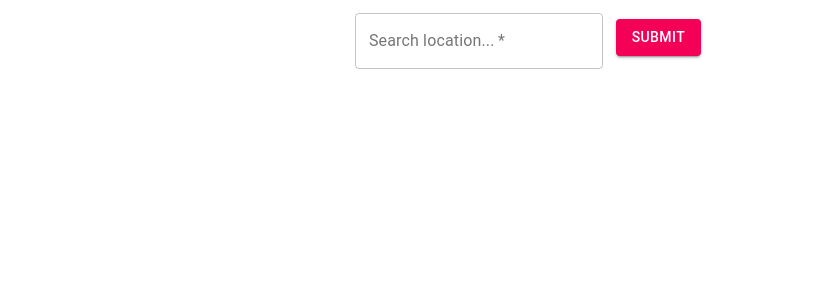
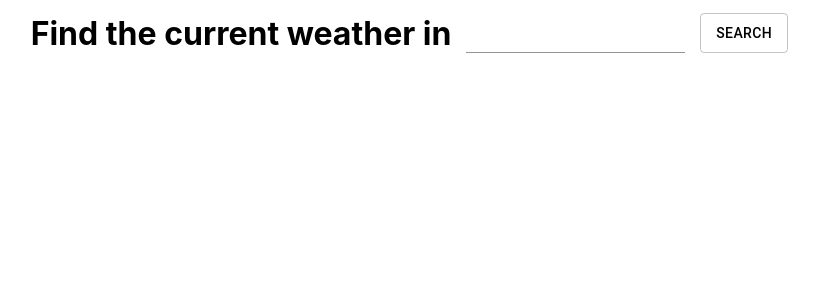
Before and after one commit to CalebBap/weather-app, a React (Create React App) app: page / in a window 1280 px wide. Shown: the top 300 px of the page, without its empty margins (112-931 px from the left). Built offline with nearby package versions, Linux system fonts and the light colour scheme.

Commit message:
Finished styling header/search area

```diff
--- a/src/Components/SearchBar/LocationSearchBar.css
+++ b/src/Components/SearchBar/LocationSearchBar.css
@@ -1,8 +1,29 @@
-.SearchBarContainer{
+.headerContainer{
+    display: inline-flex;
+    align-items: flex-end;
     margin-top: 1%;
 }
 
+h1{
+    float: left;
+    margin: 0 15px 0 0;
+}
+
+.searchBarContainer{
+    float: center;
+    width: 22%;
+}
+
+#locationSearchBar{
+    font-size: 2em;
+    font-weight: bolder;
+    text-align: center;
+    padding: 0 0 0 0;
+}
+
 #queryBttn{
-    margin-left: 1%;
-    margin-top: 0.5%;
+    float: right;
+    color: black;
+    height: 40px;
+    margin-left: 15px;;
 }
--- a/src/Components/SearchBar/LocationSearchBar.tsx
+++ b/src/Components/SearchBar/LocationSearchBar.tsx
@@ -26,24 +26,28 @@ function LocationSearchBar(props: ISearchBarProps){
     }
 
     return(
-        <div className="SearchBarContainer">
+        <div className="headerContainer">
+            <h1>Find the current weather in </h1>
+
+            <div className="searchBarContainer">
                 <TextField
                     required
                     id="locationSearchBar"
-                label="Search location..."
-                variant="outlined"
+                    label=""
+                    variant="standard"
                     error={HasFocus && SearchQuery === ""}  // red outline when TextField is in focus and empty
                     onClick={() => setHasFocus(true)}
                     value={SearchQuery}
                     onChange={e => handleSearchQueryChange(e.target.value)}
                 />
+            </div>
 
             <Button
                 id="queryBttn"
-                variant="contained"
-                color="secondary"
+                variant="outlined"
+                color="default"
                 onClick={handleQuery}>
-                    Submit
+                    Search
             </Button>
         </div>
     );
--- a/src/Components/WeatherInfo/WeatherInfo.css
+++ b/src/Components/WeatherInfo/WeatherInfo.css
@@ -0,0 +1,8 @@
+#weather{
+    font-size: 10em;
+    color: #FFFFFF;
+}
+#description{
+    font-size: 2em;
+    color: #FFFFFF;
+}
--- a/src/Components/WeatherInfo/WeatherInfo.tsx
+++ b/src/Components/WeatherInfo/WeatherInfo.tsx
@@ -21,9 +21,16 @@ function WeatherInfo(props: IWeatherInfo) {
 
     useEffect( () => {
         if(props.SearchQuery?.length !== 0 && props.SearchQuery !== null && props.SearchQuery !== "") {
-            fetch('http://api.openweathermap.org/data/2.5/weather?q=' + props.SearchQuery + '&appid=' + process.env.REACT_APP_API_KEY)
+            fetch('http://api.openweathermap.org/data/2.5/weather?q=' + props.SearchQuery + '&units=metric&appid=' + process.env.REACT_APP_API_KEY)
             .then(response => response.json())
                 .then(response => {
+                    updatePage(response);
+                })
+            .catch(() => console.log("Fetch response error"));
+        }
+    });
+
+    let updatePage = (response: any) => {
         let weather = response.weather[0].main;
         let bgColor: string = "";
 
@@ -55,10 +62,7 @@ function WeatherInfo(props: IWeatherInfo) {
             bgColor = "#ADD8E6";
         }
         document.body.style.backgroundColor = bgColor;
-                })
-            .catch(() => console.log("Fetch response error"));
     }
-    });
 
     return (
         <div className="WeatherInfoContainer">
```
Lines whose indentation alone changed are shown as unchanged.
